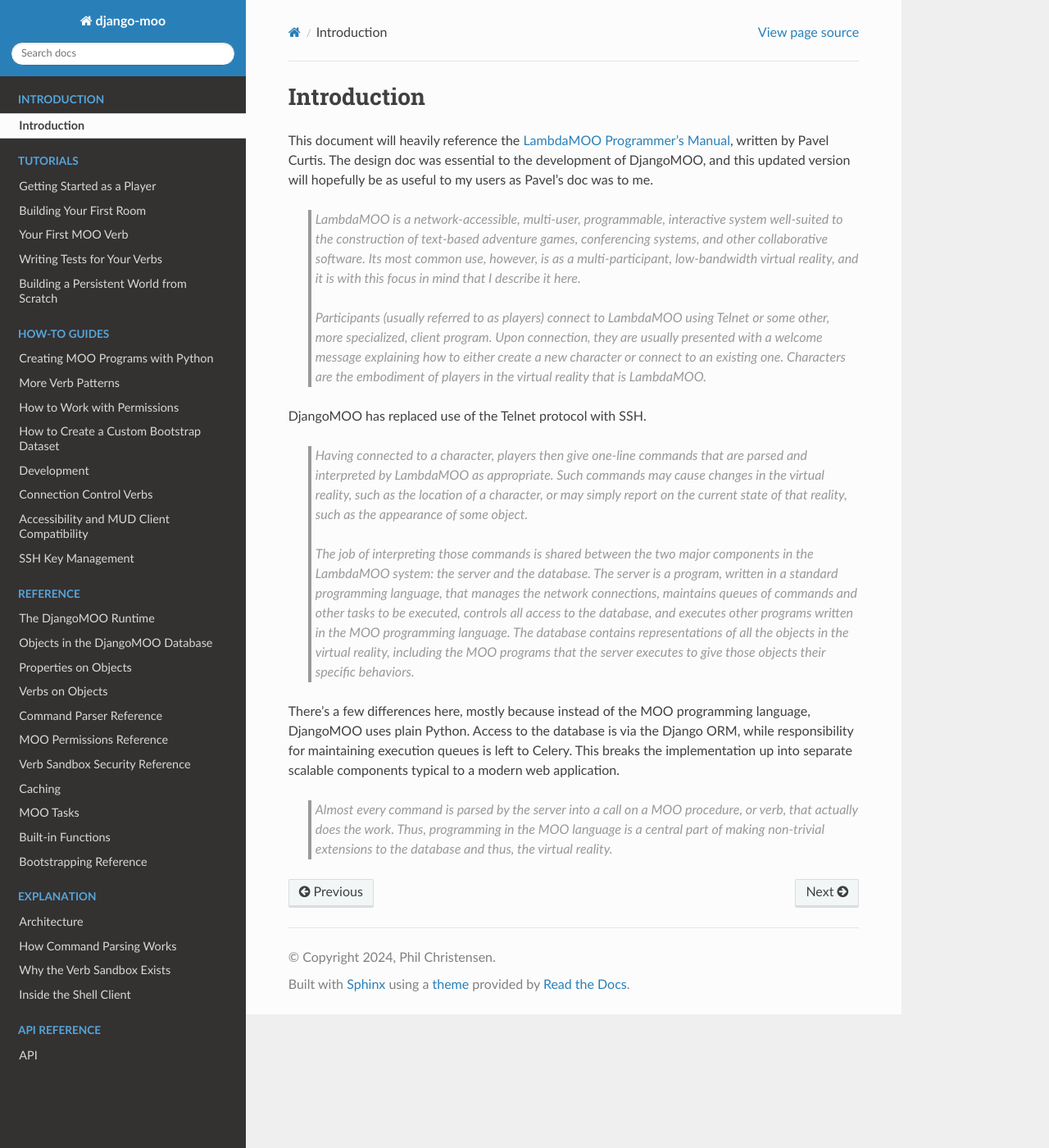
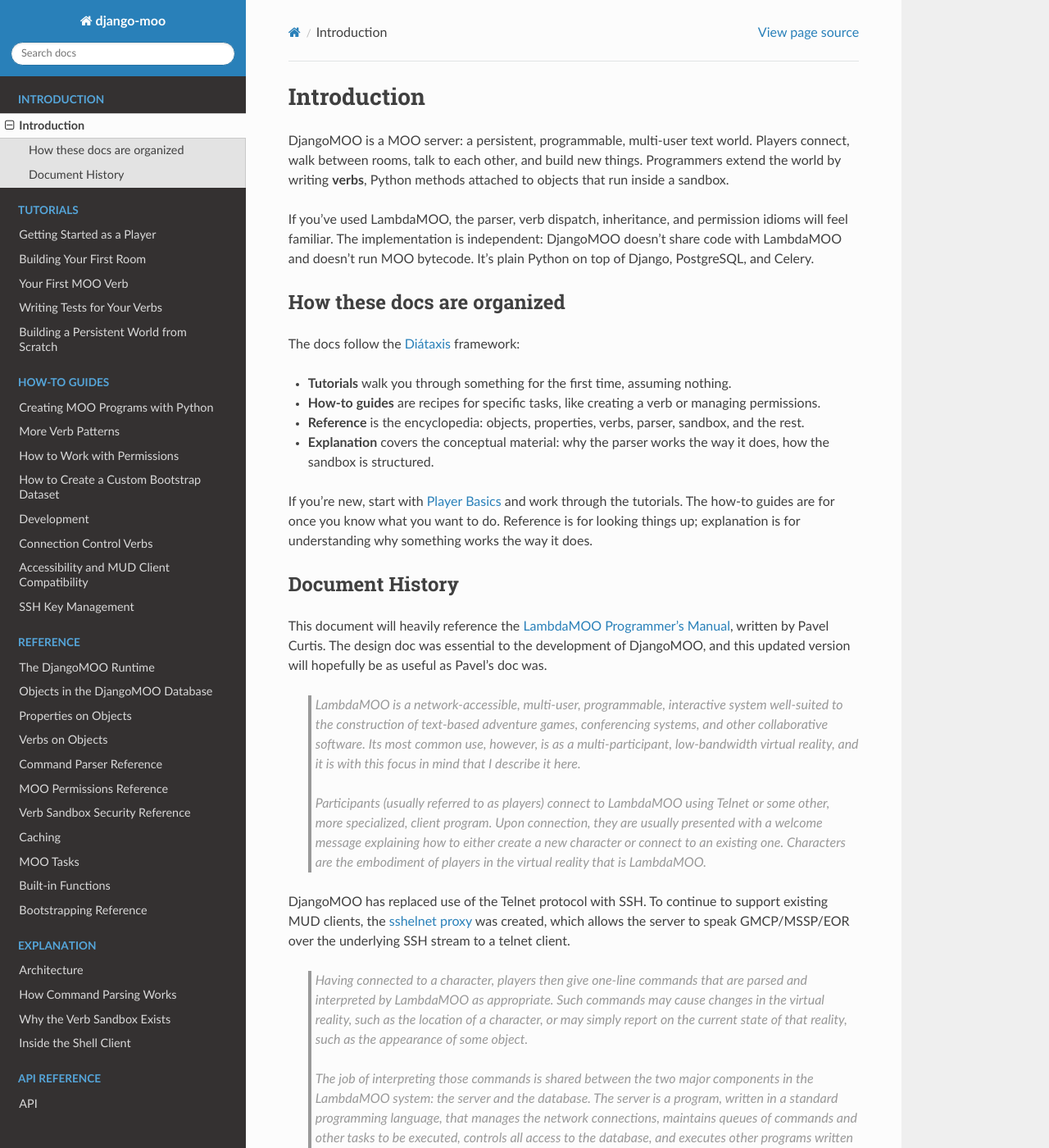
Before and after one commit to bubblehouse/django-moo, a Sphinx documentation site: the page built from docs/source/explanation/introduction.md, in a window 1280 px wide and 1400 px high. Shown: the whole window at 82% size. Built offline with Sphinx 7.4.7 and the Read the Docs theme 3.1.0, drawn with Linux system fonts in a browser that asks for light colours.

Commit message:
docs: README MUD client section, intro page split, accessibility tone

```diff
--- a/docs/source/explanation/introduction.md
+++ b/docs/source/explanation/introduction.md
@@ -1,12 +1,42 @@
 # Introduction
 
-This document will heavily reference the [LambdaMOO Programmer's Manual](https://www.hayseed.net/MOO/manuals/ProgrammersManual.html), written by Pavel Curtis. The design doc was essential to the development of DjangoMOO, and this updated version will hopefully be as useful to my users as Pavel's doc was to me.
+DjangoMOO is a MOO server: a persistent, programmable, multi-user text world.
+Players connect, walk between rooms, talk to each other, and build new things.
+Programmers extend the world by writing **verbs**, Python methods attached
+to objects that run inside a sandbox.
+
+If you've used LambdaMOO, the parser, verb dispatch, inheritance, and
+permission idioms will feel familiar. The implementation is independent:
+DjangoMOO doesn't share code with LambdaMOO and doesn't run MOO bytecode.
+It's plain Python on top of Django, PostgreSQL, and Celery.
+
+## How these docs are organized
+
+The docs follow the [Diátaxis](https://diataxis.fr/) framework:
+
+- **Tutorials** walk you through something for the first time, assuming
+  nothing.
+- **How-to guides** are recipes for specific tasks, like creating a verb or
+  managing permissions.
+- **Reference** is the encyclopedia: objects, properties, verbs, parser,
+  sandbox, and the rest.
+- **Explanation** covers the conceptual material: why the parser works the way
+  it does, how the sandbox is structured.
+
+If you're new, start with [Player Basics](../tutorials/player-basics.md) and
+work through the tutorials. The how-to guides are for once you know what you
+want to do. Reference is for looking things up; explanation is for
+understanding why something works the way it does.
+
+## Document History
+
+This document will heavily reference the [LambdaMOO Programmer's Manual](https://www.hayseed.net/MOO/manuals/ProgrammersManual.html), written by Pavel Curtis. The design doc was essential to the development of DjangoMOO, and this updated version will hopefully be as useful as Pavel's doc was.
 
 > LambdaMOO is a network-accessible, multi-user, programmable, interactive system well-suited to the construction of text-based adventure games, conferencing systems, and other collaborative software. Its most common use, however, is as a multi-participant, low-bandwidth virtual reality, and it is with this focus in mind that I describe it here.
 >
 > Participants (usually referred to as players) connect to LambdaMOO using Telnet or some other, more specialized, client program. Upon connection, they are usually presented with a welcome message explaining how to either create a new character or connect to an existing one. Characters are the embodiment of players in the virtual reality that is LambdaMOO.
 
-DjangoMOO has replaced use of the Telnet protocol with SSH.
+DjangoMOO has replaced use of the Telnet protocol with SSH. To continue to support existing MUD clients, the [sshelnet proxy](https://gitlab.com/bubblehouse/sshelnet) was created, which allows the server to speak GMCP/MSSP/EOR over the underlying SSH stream to a telnet client.
 
 > Having connected to a character, players then give one-line commands that are parsed and interpreted by LambdaMOO as appropriate. Such commands may cause changes in the virtual reality, such as the location of a character, or may simply report on the current state of that reality, such as the appearance of some object.
 >
```
Also changed, not shown: README.md (+19 -24 lines), docs/source/how-to/accessibility.md (+1 -1 lines), docs/images/mudlet-client-example.png (added).
